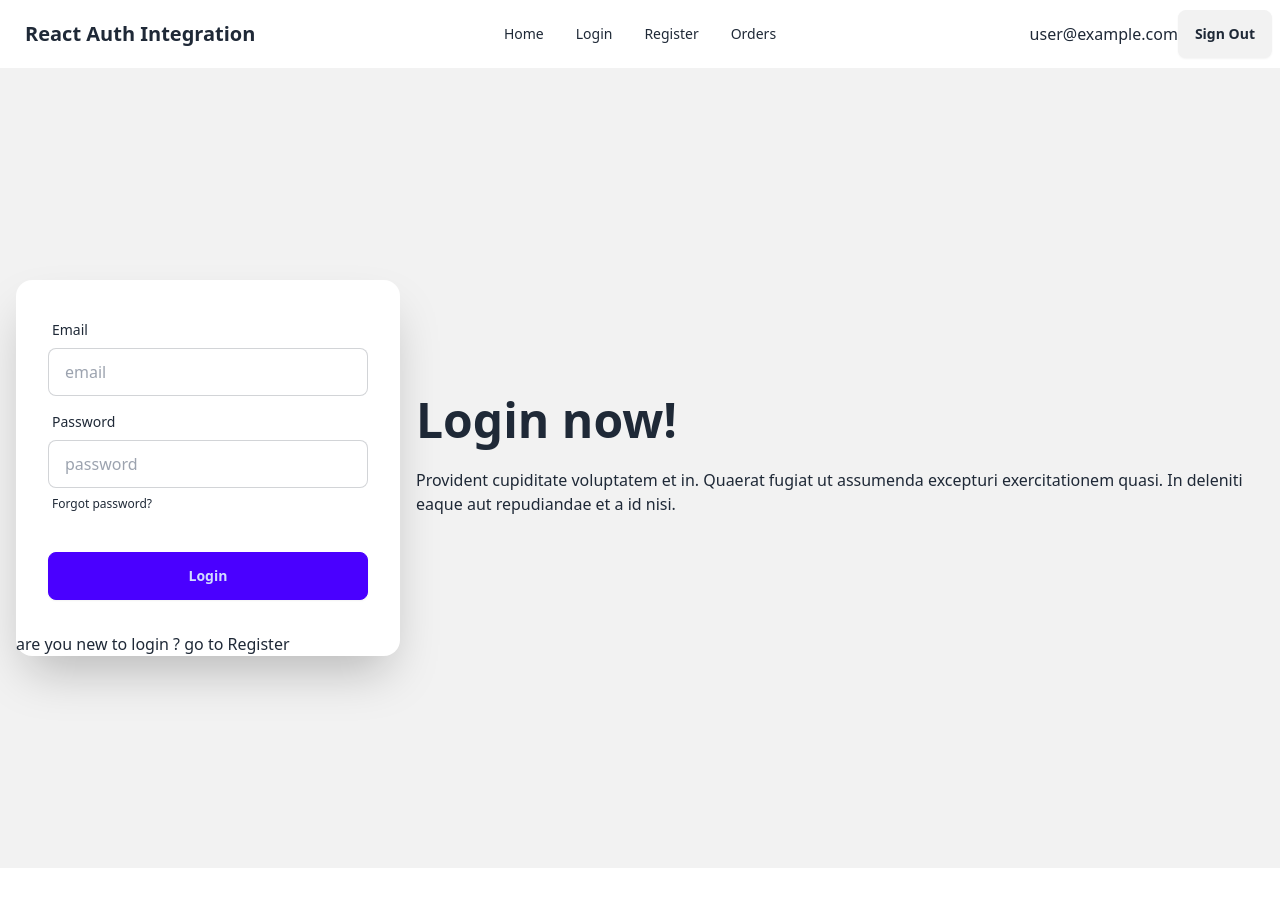
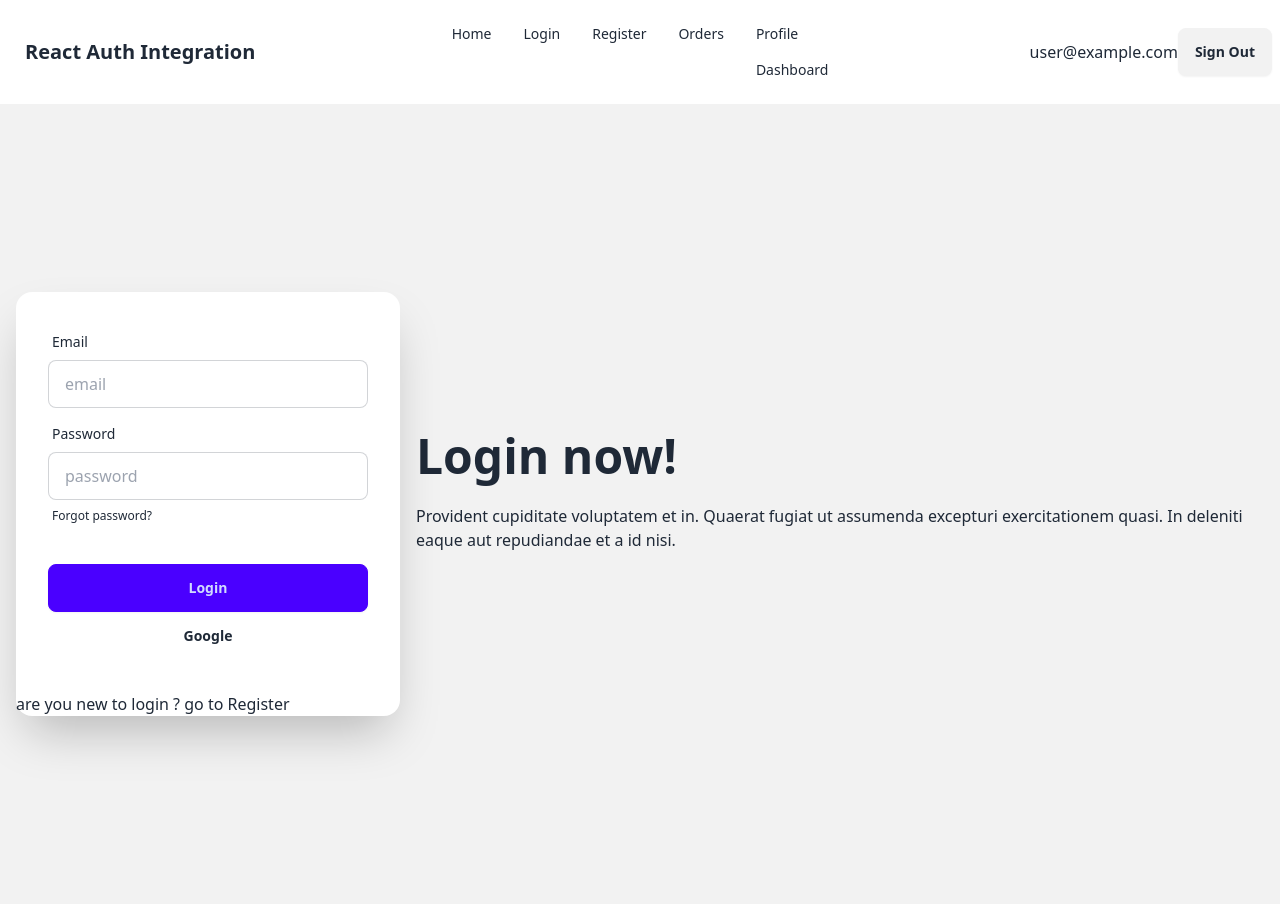
Before and after one commit to SohelShahid117/m-9-m-51-react-auth-intg, a React (Vite) app: page /login in a window 1280 px wide. Before the commit the page ends 868 px from the top, so only its background shows below. Built offline with nearby package versions, Linux system fonts and the light colour scheme; no server answers; sample sign-in values are in the browser's storage.

Commit message:
51-8 Navigate After Login And Social Sign In And Practice Task done but prblm in google login see the vdo again

```diff
--- a/src/components/Header/Header.jsx
+++ b/src/components/Header/Header.jsx
@@ -25,6 +25,14 @@ const Header = () => {
       <li>
         <Link to="/orders">Orders</Link>
       </li>
+      {user && (
+        <>
+          <li>
+            <Link to="/profile">Profile</Link>
+            <Link to="/dashboard">Dashboard</Link>
+          </li>
+        </>
+      )}
     </>
   );
   return (
--- a/src/components/Login/Login.jsx
+++ b/src/components/Login/Login.jsx
@@ -3,7 +3,7 @@ import { Link, useNavigate } from "react-router-dom";
 import { AuthContext } from "../../providers/AuthProvider";
 
 const Login = () => {
-  const { signInUser } = useContext(AuthContext);
+  const { signInUser, signInWithGoogle } = useContext(AuthContext);
   console.log(signInUser);
 
   const navigate = useNavigate();
@@ -21,6 +21,11 @@ const Login = () => {
         e.target.reset();
         navigate("/");
       })
+      .catch((err) => console.log(err));
+  };
+  const handleGoogleSignIn = () => {
+    signInWithGoogle()
+      .then((result) => console.log(result))
       .catch((err) => console.log(err));
   };
   return (
@@ -67,10 +72,13 @@ const Login = () => {
             </div>
             <div className="form-control mt-6">
               <button className="btn btn-primary">Login</button>
+              <button className="btn btn-ghost" onClick={handleGoogleSignIn}>
+                Google
+              </button>
             </div>
           </form>
           <p>
-            are you new to login ? go to <Link to="/register">Register</Link>{" "}
+            are you new to login ? go to <Link to="/register">Register</Link>
           </p>
         </div>
       </div>
--- /dev/null
+++ b/src/components/Profile/Profile.jsx
@@ -0,0 +1,11 @@
+import React from "react";
+
+const Profile = () => {
+  return (
+    <div>
+      <h2>Your personal profile</h2>
+    </div>
+  );
+};
+
+export default Profile;
--- a/src/main.jsx
+++ b/src/main.jsx
@@ -9,6 +9,7 @@ import Register from "./components/Register/Register";
 import AuthProvider from "./providers/AuthProvider";
 import Orders from "./components/Orders/Orders";
 import PvtRoute from "./PvtRoute/PvtRoute";
+import Profile from "./components/Profile/Profile";
 
 const router = createBrowserRouter([
   {
@@ -35,6 +36,14 @@ const router = createBrowserRouter([
           </PvtRoute>
         ),
       },
+      {
+        path: "/profile",
+        element: (
+          <PvtRoute>
+            <Profile></Profile>,
+          </PvtRoute>
+        ),
+      },
     ],
   },
 ]);
--- a/src/providers/AuthProvider.jsx
+++ b/src/providers/AuthProvider.jsx
@@ -5,10 +5,14 @@ import {
   createUserWithEmailAndPassword,
   onAuthStateChanged,
   signInWithEmailAndPassword,
+  signInWithPopup,
   signOut,
 } from "firebase/auth";
+import { GoogleAuthProvider } from "firebase/auth/web-extension";
 
 export const AuthContext = createContext(null); //1nmbr kaj
+
+const provider = new GoogleAuthProvider();
 
 const AuthProvider = ({ children }) => {
   const [user, setUser] = useState(null);
@@ -21,6 +25,10 @@ const AuthProvider = ({ children }) => {
   const signInUser = (email, password) => {
     setLoading(true);
     return signInWithEmailAndPassword(auth, email, password);
+  };
+  const signInWithGoogle = () => {
+    setLoading(true);
+    return signInWithPopup(auth, provider);
   };
   const logOut = () => {
     setLoading(true);
@@ -48,6 +56,7 @@ const AuthProvider = ({ children }) => {
     loading,
     createUser,
     signInUser,
+    signInWithGoogle,
     logOut,
   };
 
```
